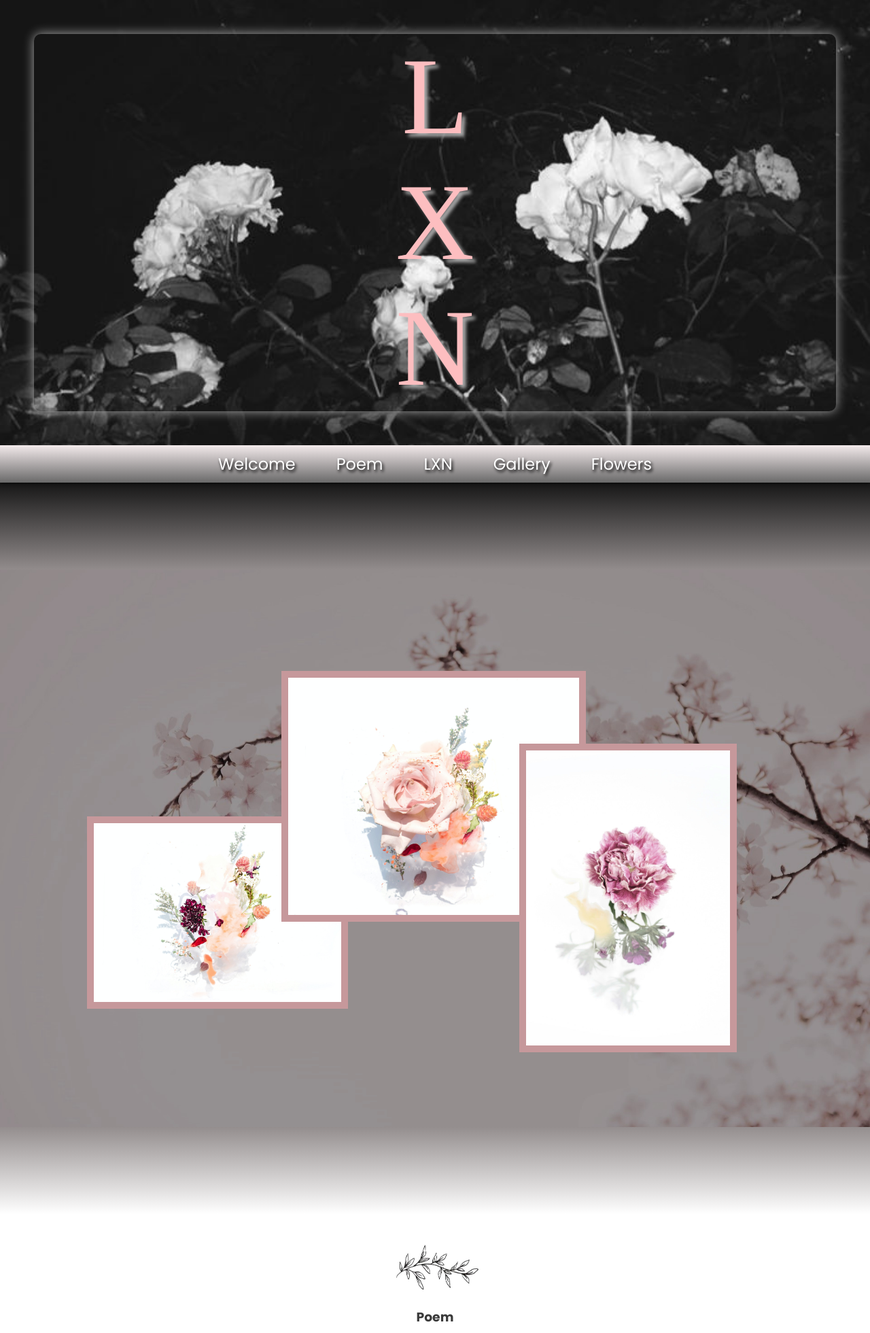
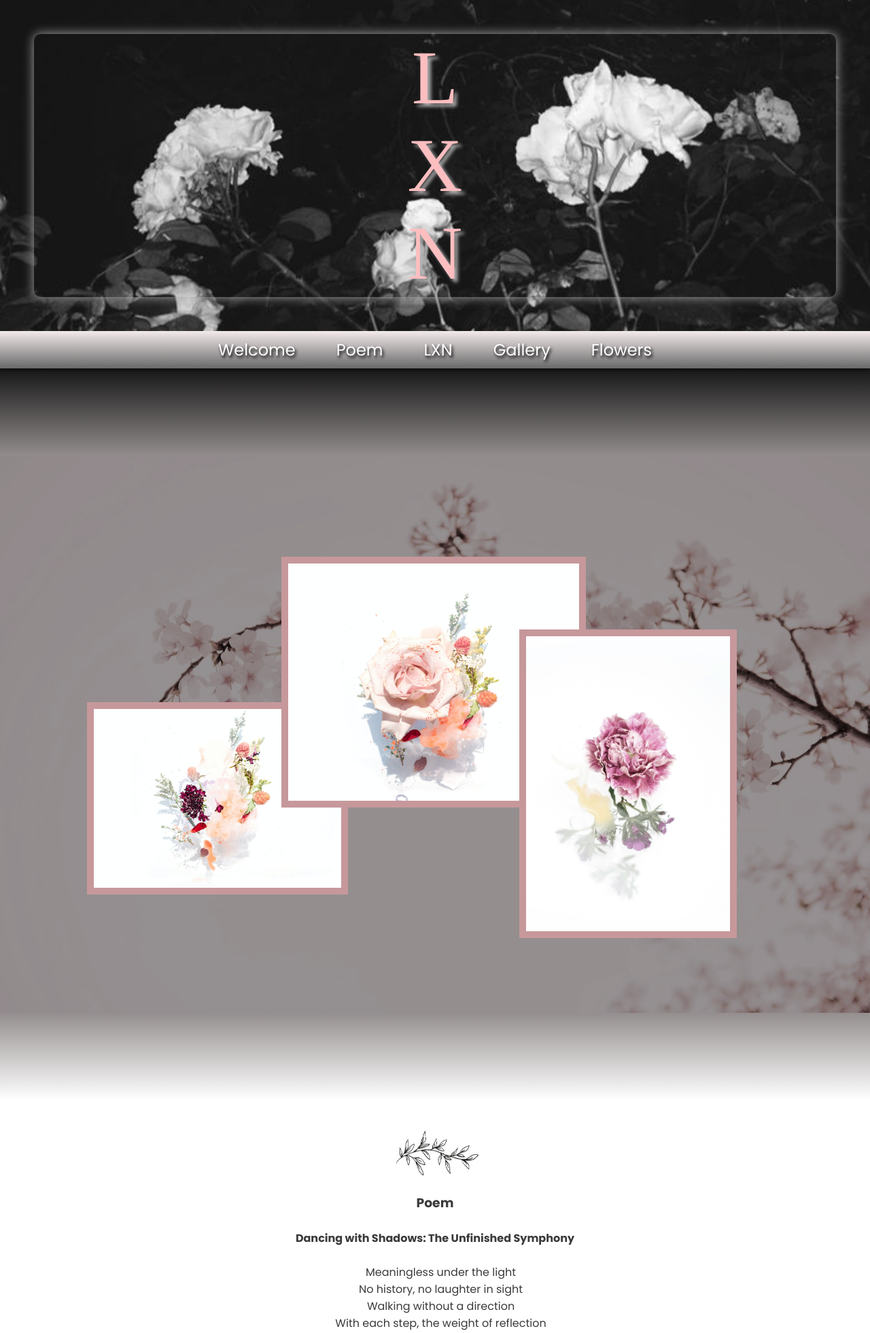
Before and after one commit to PersonalComputerOne/PersonalComputerOne.github.io, a PHP site: page / in a window 1280 px wide. Shown: the top 1961 px of the page at 68% size. Run offline with PHP 8.4, Linux system fonts and the light colour scheme.

Commit message:
Update style.css

```diff
--- a/lxn/style.css
+++ b/lxn/style.css
@@ -9,7 +9,7 @@
 
 html {
     scroll-behavior: smooth;
-    scroll-padding-top: 10rem;
+    scroll-padding-top: 57px;
 }
 
 body {
@@ -30,7 +30,7 @@ header {
 
 #siya {
     font-family: serif;
-    font-size: 10rem;
+    font-size: 7rem;
     color: #ffffff;
     text-shadow: 5px 5px 5px rgb(169, 169, 169);
     box-shadow: 0 0 1rem rgb(169, 169, 169);
@@ -362,9 +362,17 @@ div.gallery ul li img:hover {
 
 
 @media only screen and (max-width: 1169px) {
-	div.gallery ul {
-		grid-template-columns: repeat(2, 1fr);
-	}
+    html {
+    	scroll-padding-top: 10rem;
+    }
+
+    #siya {
+	font-size: 10rem;
+    }
+
+    div.gallery ul {
+	grid-template-columns: repeat(2, 1fr);
+    }
 
     div.gallery ul li img {
         width: 280px;
```
